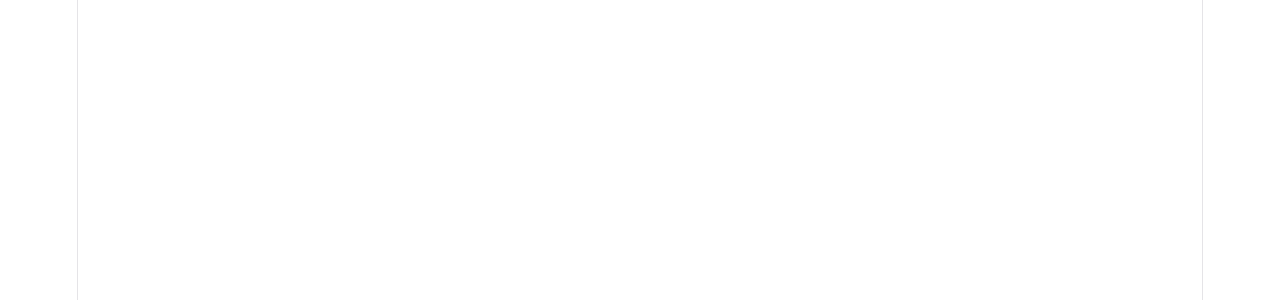
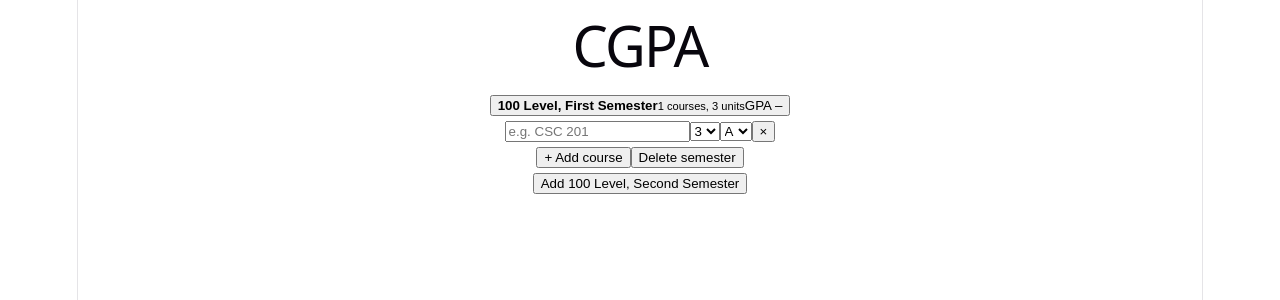
Before and after one commit to nursetiti/cgpa-calculator, a React (Vite) app: page / in a window 1280 px wide. Shown: the top 300 px of the page. Built offline with nearby package versions, Linux system fonts and the light colour scheme.

Commit message:
Add semesters and courses with add, edit and remove

```diff
--- a/src/App.jsx
+++ b/src/App.jsx
@@ -1,11 +1,100 @@
-import './App.css'
+import { useState } from 'react';
+import SemesterCard from './components/SemesterCard';
+
+
+function semesterName(index) {
+  const level = (Math.floor(index / 2) + 1) * 100;
+  const term = index % 2 === 0 ? 'First' : 'Second';
+  return `${level} Level, ${term} Semester`;
+}
 
 function App() {
+  const [semesters, setSemesters] = useState([
+  {
+    id: crypto.randomUUID(),
+    name: semesterName(0),
+    courses: [{ id: crypto.randomUUID(), code: '', units: 3, grade: 'A' }],
+  },
+  ]);
 
+  const [openIndex, setOpenIndex] = useState(0);
+
+  // Update: .map() swaps in the changed course
+  function updateCourse(semesterId, updatedCourse) {
+    setSemesters((prev) =>
+      prev.map((sem) => {
+        if (sem.id !== semesterId) return sem;
+        return {
+          ...sem,
+          courses: sem.courses.map((c) =>
+            c.id === updatedCourse.id ? updatedCourse : c
+          ),
+        };
+      })
+    );
+  }
+
+  // Remove: .filter() keeps every course except this one
+  function removeCourse(semesterId, courseId) {
+    setSemesters((prev) =>
+      prev.map((sem) =>
+        sem.id !== semesterId
+          ? sem
+          : { ...sem, courses: sem.courses.filter((c) => c.id !== courseId) }
+      )
+    );
+  }
+
+  // Add: spread the old courses, then add the new one at the end
+  function addCourse(semesterId) {
+    const newCourse = { id: crypto.randomUUID(), code: '', units: 3, grade: 'A' };
+    setSemesters((prev) =>
+      prev.map((sem) =>
+        sem.id !== semesterId
+          ? sem
+          : { ...sem, courses: [...sem.courses, newCourse] }
+      )
+    );
+  }
+
+  function addSemester() {
+    const newSemester = {
+      id: crypto.randomUUID(),
+      name: semesterName(semesters.length),
+      courses: [{ id: crypto.randomUUID(), code: '', units: 3, grade: 'A' }],
+    };
+
+    setSemesters((prev) => [...prev, newSemester]);
+    setOpenIndex(semesters.length);
+  }
+  function removeSemester(semesterId) {
+    setSemesters((prev) => prev.filter((sem) => sem.id !== semesterId));
+    setOpenIndex(-1);
+}
   return (
-    <>
-    </>
-  )
+    <main className="app">
+      <h1>CGPA</h1>
+
+      <section className="semesters">
+        {semesters.map((semester, index) => (
+
+          <SemesterCard
+            key={semester.id}
+            semester={semester}
+            isOpen={openIndex === index}
+            onToggle={() => setOpenIndex(openIndex === index ? -1 : index)}
+            onUpdateCourse={updateCourse}
+            onRemoveCourse={removeCourse}
+            onRemoveSemester={removeSemester}
+            onAddCourse={addCourse}
+          />
+        ))}
+        <button type="button" className="add-semester" onClick={addSemester}>
+          Add {semesterName(semesters.length)}
+        </button>
+      </section>
+    </main>
+  );
 }
 
-export default App
+export default App;
--- /dev/null
+++ b/src/components/CourseRow.jsx
@@ -0,0 +1,40 @@
+const GRADES = ['A', 'B', 'C', 'D', 'E', 'F'];
+const UNITS = [1, 2, 3, 4, 5, 6];
+
+function CourseRow({ course, onChange, onRemove }) {
+  return (
+    <div className="course-row">
+      <input
+        type="text"
+        aria-label="Course code"
+        placeholder="e.g. CSC 201"
+        value={course.code}
+        onChange={(e) => onChange({ ...course, code: e.target.value.toUpperCase() })}
+      />
+
+      <select
+        aria-label="Units"
+        value={course.units}
+        onChange={(e) => onChange({ ...course, units: Number(e.target.value) })}
+      >
+        {UNITS.map((u) => (
+          <option key={u} value={u}>{u}</option>
+        ))}
+      </select>
+
+      <select
+        aria-label="Grade"
+        value={course.grade}
+        onChange={(e) => onChange({ ...course, grade: e.target.value })}
+      >
+        {GRADES.map((g) => (
+          <option key={g} value={g}>{g}</option>
+        ))}
+      </select>
+
+      <button type="button" aria-label="Remove course" onClick={onRemove}>×</button>
+    </div>
+  );
+}
+
+export default CourseRow;
--- /dev/null
+++ b/src/components/SemesterCard.jsx
@@ -0,0 +1,60 @@
+import CourseRow from './CourseRow';
+
+function SemesterCard({
+  semester,
+  isOpen,
+  onToggle,
+  onUpdateCourse,
+  onRemoveCourse,
+  onAddCourse,
+  onRemoveSemester
+}) {
+  const totalUnits = semester.courses.reduce((sum, c) => sum + c.units, 0);
+
+  return (
+    <article className={`semester-card ${isOpen ? 'is-open' : ''}`}>
+      <button
+        type="button"
+        className="semester-header"
+        onClick={onToggle}
+        aria-expanded={isOpen}
+      >
+        <span>
+          <strong>{semester.name}</strong>
+          <small>{semester.courses.length} courses, {totalUnits} units</small>
+        </span>
+        <span className="semester-gpa">GPA –</span>
+      </button>
+
+      {isOpen && (
+        <div className="semester-body">
+          {semester.courses.map((course) => (
+            <CourseRow
+              key={course.id}
+              course={course}
+              onChange={(updated) => onUpdateCourse(semester.id, updated)}
+              onRemove={() => onRemoveCourse(semester.id, course.id)}
+            />
+          ))}
+
+          <button
+            type="button"
+            className="add-course"
+            onClick={() => onAddCourse(semester.id)}
+          >
+            + Add course
+          </button>
+          <button
+            type="button"
+            className="delete-semester"
+            onClick={() => onRemoveSemester(semester.id)}
+          >
+            Delete semester
+        </button>
+        </div>
+      )}
+    </article>
+  );
+}
+
+export default SemesterCard;
```
